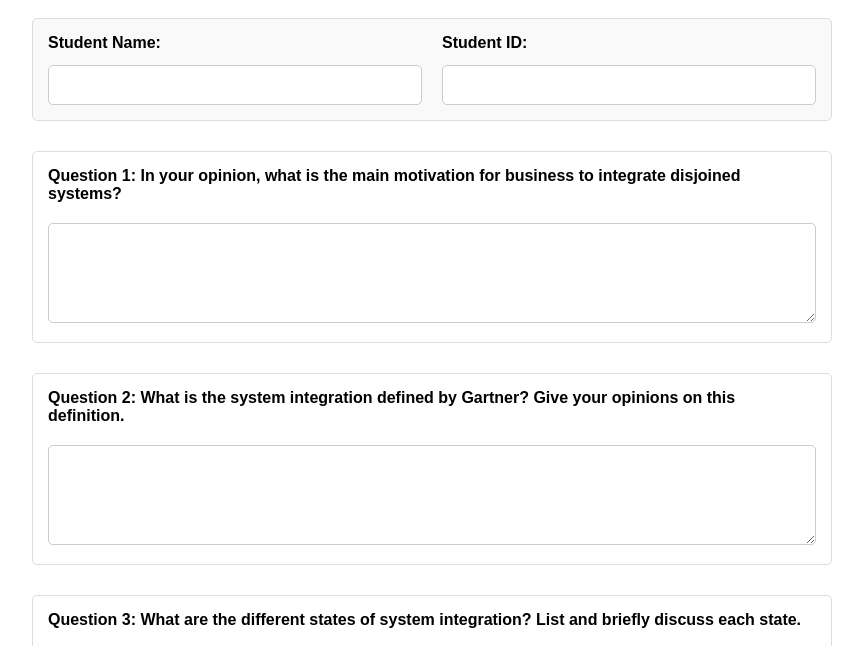
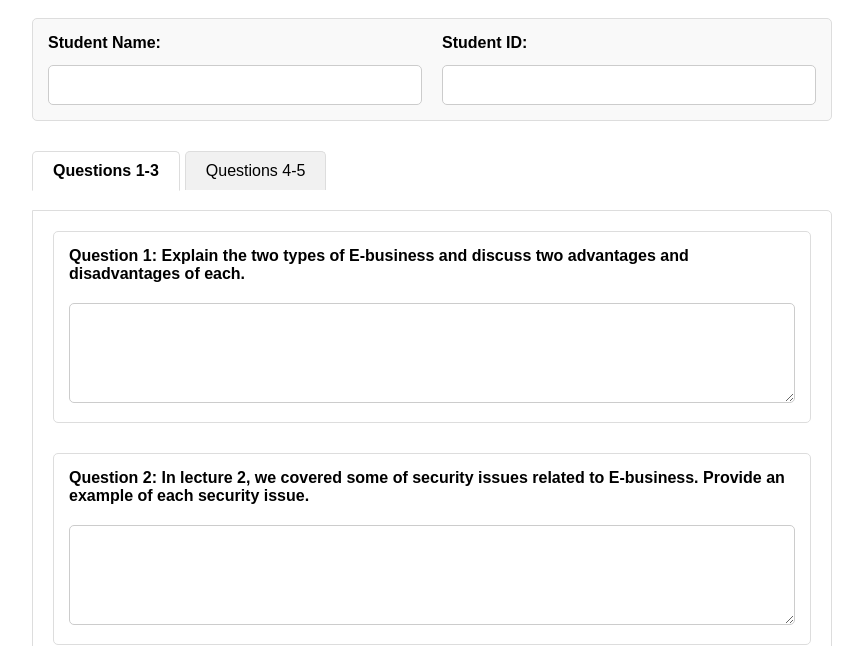
Before and after one commit to namch29/ict934, a plain HTML site: page week-1.html in a window 1280 px wide. Shown: the part 130-776 px from the top of the page, without its empty margins (208-1071 px from the left). Drawn offline with Linux system fonts and the light colour scheme.

Commit message:
Update week-1.html

```diff
--- a/week-1.html
+++ b/week-1.html
@@ -50,12 +50,12 @@
         }
         .info-field input {
             width: 100%;
-            box-sizing: border-box; /* This ensures padding doesn't increase width */
+            box-sizing: border-box;
             padding: 10px;
             border: 1px solid #ccc;
             border-radius: 5px;
-            margin-top: 5px; /* Add space between label and input */
-            height: 40px; /* Set a fixed height */
+            margin-top: 5px;
+            height: 40px;
         }
         .question {
             margin-bottom: 30px;
@@ -99,6 +99,37 @@
             font-size: 14px;
             color: #666;
         }
+        .tab-container {
+            margin-bottom: 20px;
+        }
+        .tab-buttons {
+            display: flex;
+            margin-bottom: 15px;
+        }
+        .tab-button {
+            padding: 10px 20px;
+            background-color: #f1f1f1;
+            border: 1px solid #ddd;
+            border-bottom: none;
+            cursor: pointer;
+            border-radius: 5px 5px 0 0;
+            margin-right: 5px;
+        }
+        .tab-button.active {
+            background-color: #fff;
+            border-bottom: 1px solid white;
+            margin-bottom: -1px;
+            font-weight: bold;
+        }
+        .tab-content {
+            display: none;
+            border: 1px solid #ddd;
+            padding: 20px;
+            border-radius: 0 5px 5px 5px;
+        }
+        .tab-content.active {
+            display: block;
+        }
         @media print {
             .no-print {
                 display: none;
@@ -119,6 +150,14 @@
             }
             .info-field input {
                 border: none;
+            }
+            .tab-content {
+                display: block;
+                border: none;
+                padding: 0;
+            }
+            .tab-buttons {
+                display: none;
             }
         }
     </style>
@@ -142,21 +181,31 @@
             </div>
         </div>
 
+        <div class="tab-container no-print">
+            <div class="tab-buttons">
+                <div class="tab-button active" onclick="showTab('tab1')">Questions 1-3</div>
+                <div class="tab-button" onclick="showTab('tab2')">Questions 4-5</div>
+            </div>
+        </div>
+
+        <div id="tab1" class="tab-content active">
             <div class="question" id="question1">
-            <div class="question-title">Question 1: In your opinion, what is the main motivation for business to integrate disjoined systems?</div>
+                <div class="question-title">Question 1: Explain the two types of E-business and discuss two advantages and disadvantages of each.</div>
                 <textarea name="answer1" id="answer1" required onpaste="return false" oninput="updateProgress()"></textarea>
             </div>
 
             <div class="question" id="question2">
-            <div class="question-title">Question 2: What is the system integration defined by Gartner? Give your opinions on this definition.</div>
+                <div class="question-title">Question 2: In lecture 2, we covered some of security issues related to E-business. Provide an example of each security issue.</div>
                 <textarea name="answer2" id="answer2" required onpaste="return false" oninput="updateProgress()"></textarea>
             </div>
 
             <div class="question" id="question3">
-            <div class="question-title">Question 3: What are the different states of system integration? List and briefly discuss each state.</div>
+                <div class="question-title">Question 3: Customer Information Manager, Billing Manager, and Channel Manager, Intelligent Middleware are among the components of the proposed E-business architecture. Do your research and list some of systems available in the marketplace today for developing such an architecture.</div>
                 <textarea name="answer3" id="answer3" required onpaste="return false" oninput="updateProgress()"></textarea>
             </div>
+        </div>
 
+        <div id="tab2" class="tab-content">
             <div class="question" id="question4">
                 <div class="question-title">Question 4: Discuss the differences between the first two states by using an example.</div>
                 <textarea name="answer4" id="answer4" required onpaste="return false" oninput="updateProgress()"></textarea>
@@ -166,6 +215,7 @@
                 <div class="question-title">Question 5: What are the seven prerequisite components for Convergent integration? List and briefly explain each component.</div>
                 <textarea name="answer5" id="answer5" required onpaste="return false" oninput="updateProgress()"></textarea>
             </div>
+        </div>
 
         <div class="timestamps">
             <div id="startTime">Start time: <span></span></div>
@@ -173,7 +223,7 @@
         </div>
 
         <div class="button-container no-print">
-            <button type="submit" id="submitBtn">Submit</button>
+            <button type="submit" id="submitBtn">Print</button>
         </div>
     </form>
 
@@ -194,14 +244,28 @@
             document.getElementById('progressBar').style.width = progress + '%';
         }
 
+        // Tab functionality
+        function showTab(tabId) {
+            // Hide all tab contents
+            document.querySelectorAll('.tab-content').forEach(tab => {
+                tab.classList.remove('active');
+            });
+
+            // Remove active class from all tab buttons
+            document.querySelectorAll('.tab-button').forEach(button => {
+                button.classList.remove('active');
+            });
+
+            // Show the selected tab content
+            document.getElementById(tabId).classList.add('active');
+
+            // Add active class to the clicked button
+            event.currentTarget.classList.add('active');
+        }
+
         // Disable paste on all text inputs and textareas
         document.querySelectorAll('textarea, input[type="text"]').forEach(field => {
             field.addEventListener('paste', e => e.preventDefault());
-        });
-
-        // Print button functionality
-        document.getElementById('printBtn').addEventListener('click', function() {
-            window.print();
         });
 
         // Form submission
```
Lines whose indentation alone changed are shown as unchanged.
